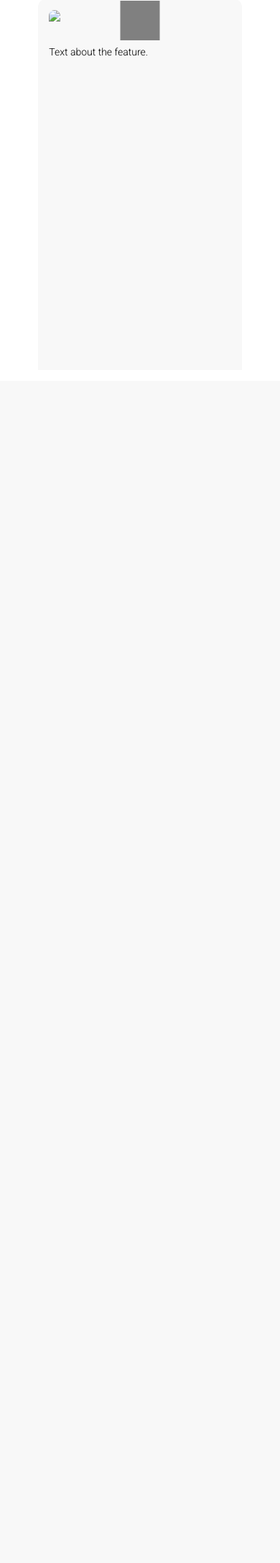
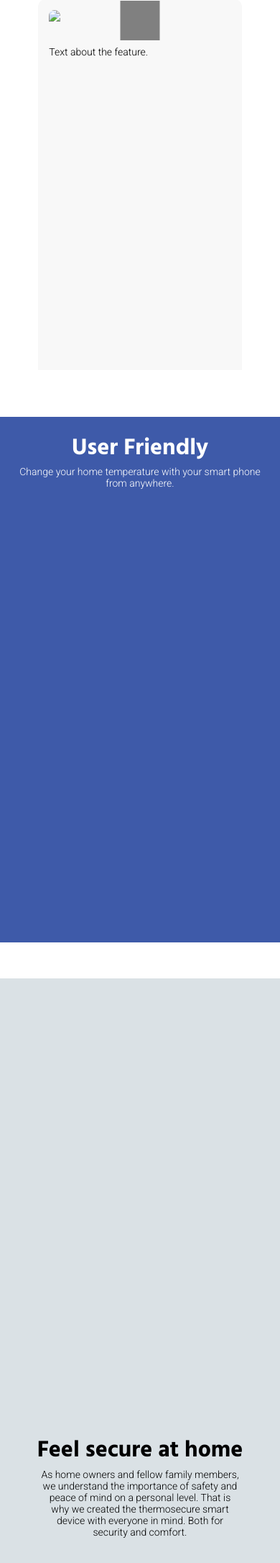
Before and after one commit to SebastianByDesign/Bueno_Carrera_Campbell_Ghalehpardaz_Teves_Hack-A-Thon, a web app: file index.html in a window 390 px wide. Shown: the part 1786-3957 px from the top of the page at 72% size. Before the commit the page ends 1864 px from the top, so only its background shows below. Run offline with its HTML, style and script files only (its server is not run), Linux system fonts and the light colour scheme; some libraries are stand-ins or nearby versions.

Commit message:
Added responsive thermo and secure sections

```diff
--- a/index.html
+++ b/index.html
@@ -85,6 +85,30 @@
                 </div>
             </div>
         </section>
+        <section class="thermo" id="thermo">
+            <h1 class="hidden">Thermo</h1>
+            <div class="thermo-grid">
+                <div class="text-box">
+                    <h1>User Friendly</h1>
+                    <p>Change your home temperature with your smart phone from anywhere.</p>
+                </div>
+                <div class="image-box">
+
+                </div>
+            </div>
+        </section>
+        <section class="security" id="security">
+            <h1 class="hidden">Security</h1>
+            <div class="security-grid">
+                <div class="image-box">
+
+                </div>
+                <div class="text-box">
+                    <h1>Feel secure at home</h1>
+                    <p>As home owners and fellow family members, we understand the importance of safety and peace of mind on a personal level. That is why we created the thermosecure smart device with everyone in mind. Both for security and comfort.</p>
+                </div>
+            </div>
+        </section>
         <script src="js/main.js"></script>
     </body>
 </html>
--- a/sass/main.scss
+++ b/sass/main.scss
@@ -4,6 +4,8 @@
 @import "components/sidebar";
 @import "pages/hero";
 @import "pages/units";
+@import "pages/thermo";
+@import "pages/secure";
 
 .hidden {
     display: none;
@@ -13,6 +15,7 @@ body {
     cursor: url('../images/ThermoSecurity_CustomCursor.png'), auto;
     margin: 0;
     padding: 0;
+
 }
 
 h1, h2, h3 {
--- a/sass/pages/_hero.scss
+++ b/sass/pages/_hero.scss
@@ -1,5 +1,5 @@
 .hero {
-    background: url("../images/heroimage.jpeg") no-repeat bottom center fixed;
+    background: url("https://via.placeholder.com/1600x900") no-repeat center center fixed;
     background-size: cover;
 
     display: flex;
--- /dev/null
+++ b/sass/pages/_secure.scss
@@ -0,0 +1,67 @@
+.security {
+    background-color: #DAE1E5;
+
+    .security-grid {
+        display: flex;
+        flex-direction: row;
+        flex-wrap: wrap;
+        width: 100vw;
+        align-items: center;
+
+        .text-box {
+            width: 50%;
+
+            h1 {
+                padding: 0 20px;
+                margin: 0;
+            }
+
+            p {
+                padding: 0 25% 0 20px;
+                margin: 0;
+            }
+        }
+        .image-box {
+            background-image: url("https://via.placeholder.com/800x900");
+            background-repeat: no-repeat;
+            background-position: center center;
+            background-size: cover;
+            height: 80vh;
+            width: 50%;
+        }
+    }
+}
+
+@media screen and (max-width: 800px) {
+    .security {
+        margin-top: 50px;
+
+        .security-grid {
+            .text-box {
+                width: 90%;
+                height: inherit;
+                margin: 0% 5%;
+
+                h1 {
+                    padding: 0;
+                    margin: 0;
+                    text-align: center;
+                }
+
+                p {
+                    padding: 0 10% 10% 10%;
+                    margin: 0;
+                    text-align: center;
+                }
+            }
+            .image-box {
+                width: 90%;
+                height: 70vh;
+                margin: 5% 5%;
+                background-position: center center;
+            }
+        }
+
+    }
+
+}
--- /dev/null
+++ b/sass/pages/_thermo.scss
@@ -0,0 +1,70 @@
+.thermo {
+    background-color: $blue;
+
+    .thermo-grid {
+        display: flex;
+        flex-direction: row;
+        flex-wrap: wrap;
+        width: 100vw;
+        align-items: center;
+
+        .text-box {
+            width: 50%;
+
+            h1 {
+                padding: 0 10%;
+                margin: 0;
+                color: white;
+                line-height: 1.5;
+            }
+
+            p {
+                margin: 0;
+                padding: 0 10%;
+                color: white;
+            }
+        }
+        .image-box {
+            background-image: url("https://via.placeholder.com/800x900");
+            background-repeat: no-repeat;
+            background-position: center center;
+            background-size: cover;
+            height: 80vh;
+            width: 50%;
+        }
+    }
+}
+
+//Media Queries
+@media screen and (max-width: 800px) {
+    .thermo {
+        margin-top: 50px;
+
+        .thermo-grid {
+
+            .text-box {
+                width: 90%;
+                height: inherit;
+                margin: 0% 5%;
+
+
+                h1 {
+                    padding: 10px 0 0 0;
+                    margin: 10px 0 0 0;
+                    text-align: center;
+                }
+
+                p {
+                    padding: 0;
+                    text-align: center;
+                }
+            }
+            .image-box {
+                width: 90%;
+                height: 70vh;
+                margin: 5% 5%;
+                background-position: center center;
+            }
+        }
+    }
+}
```
Also changed, not shown: public/css/main.css, public/images/Thermostat.jpeg (added), 1 other file.
